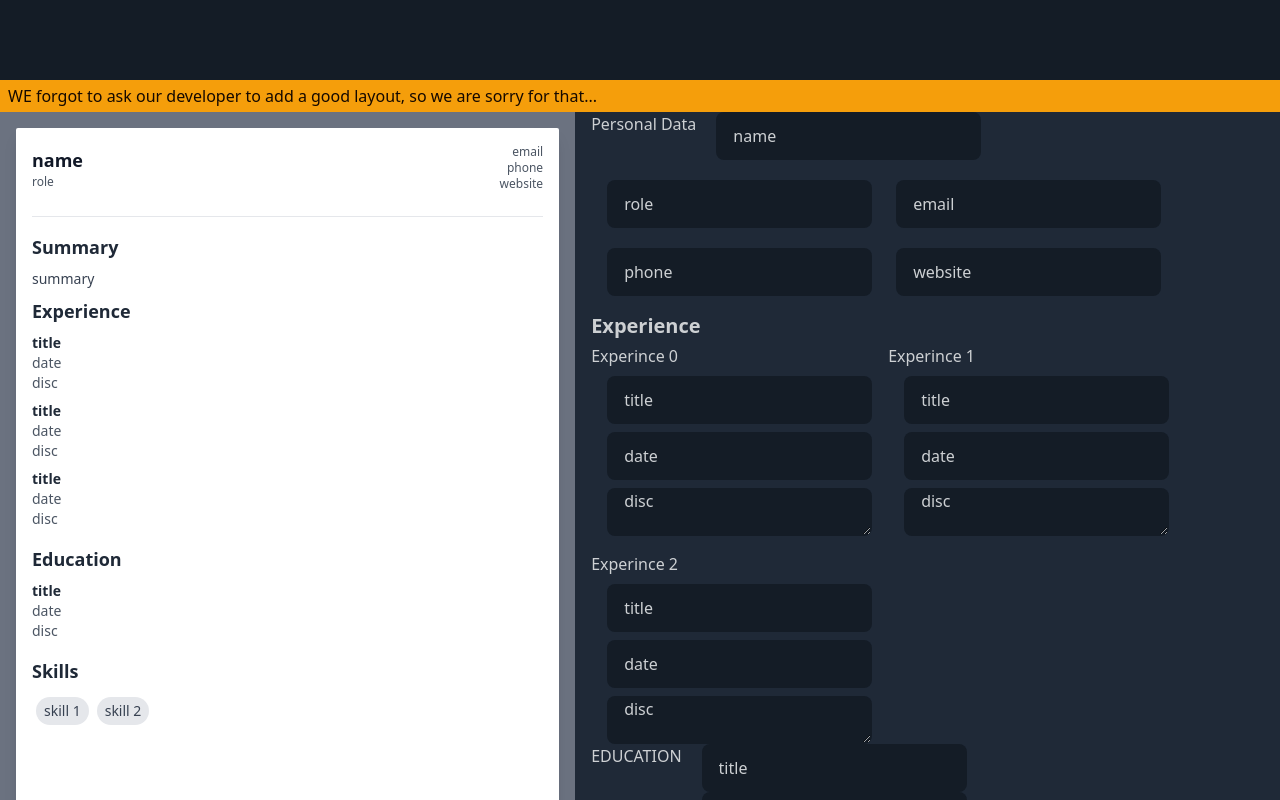
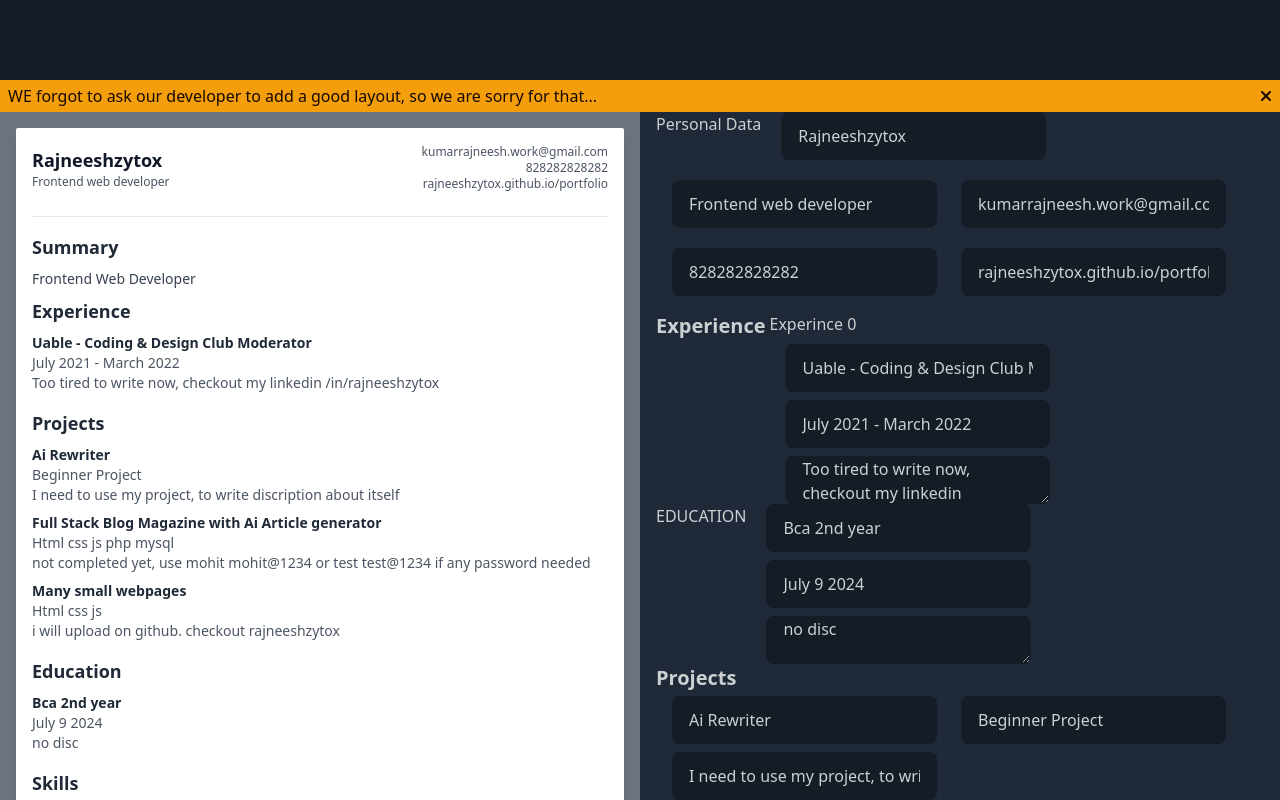
Before and after one commit to Rajneeshzytox/Ai-Resume-Builder, a React (Vite) app: page /resume-builder in a window 1280 px wide. Shown: the part 720-1520 px from the top of the page. Built offline with nearby package versions, Linux system fonts and the light colour scheme.

Commit message:
fixed naming conflict, completed input resume

```diff
--- a/src/Pages/App.jsx
+++ b/src/Pages/App.jsx
@@ -3,7 +3,7 @@
 //section import
 import Navbar from "../sections/Navbar";
 import Hero from "../sections/Hero";
-import ResumeSample from "../sections/ResumeSample";
+import ResumeSlider from "../sections/ResumeSlider";
 import Footer from "../sections/Footer";
 
 function App() {
@@ -11,7 +11,7 @@ function App() {
     <>
      <Navbar/>
     <Hero />
-    <ResumeSample />
+    <ResumeSlider />
     <Footer/>
     </>
   )
--- a/src/Pages/ResumeBuilder.jsx
+++ b/src/Pages/ResumeBuilder.jsx
@@ -3,48 +3,53 @@ import ResumeInput from '../components/ResumeInputs.jsx';
 import { useState } from 'react';
 
 export default function ResumeBuilder() {
+    const [IsAlert, setIsAlert] = useState(true);
     const [resumeData, setResumeData] = useState({
       personalData: {
-        username: 'name',
-        role: 'role',
-        email: 'email',
-        phone: 'phone',
-        website: 'website',
+        username: 'Rajneeshzytox',
+        role: 'Frontend web developer',
+        email: 'kumarrajneesh.work@gmail.com',
+        phone: '828282828282',
+        website: 'rajneeshzytox.github.io/portfolio',
       },
-      summary: 'summary',
+      summary: 'Frontend Web Developer',
       experience:[
         {
-          title: 'title',
-          date: 'date',
-          disc: 'disc',
+          title: 'Uable - Coding & Design Club Moderator',
+          date: 'July 2021 - March 2022',
+          disc: 'Too tired to write now, checkout my linkedin /in/rajneeshzytox',
         },
-        {
-          title: 'title',
-          date: 'date',
-          disc: 'disc',
-        },
-        {
-          title: 'title',
-          date: 'date',
-          disc: 'disc',
-        },
+
       ],
       project: [
         {
-          title: 'title',
-          sub: 'sub',
-          disc: 'disc',
-          skills: [],
+          title: 'Ai Rewriter',
+          sub: 'Beginner Project',
+          disc: 'I need to use my project, to write discription about itself',
+
         },
+        {
+          title: 'Full Stack Blog Magazine with Ai Article generator',
+          sub: 'Html css js php mysql',
+          disc: 'not completed yet, use mohit mohit@1234 or test test@1234 if any password needed',
+
+        },
+        {
+          title: 'Many small webpages',
+          sub: 'Html css js',
+          disc: 'i will upload on github. checkout rajneeshzytox',
+
+        },
+
       ],
       education: [
         {
-          title: 'title',
-          date: 'date',
-          disc: 'disc',
+          title: 'Bca 2nd year',
+          date: 'July 9 2024',
+          disc: 'no disc',
         },
       ],
-      skills: ['skill 1', 'skill 2',],
+      skill: ['Frontend',],
     })
 
     // functoi n to chanage personalData
@@ -74,6 +79,23 @@ export default function ResumeBuilder() {
       setResumeData({ ...resumeData, education: newEducation });
     };
 
+    // change education function
+    const changeProject =  (index, field, value) => {
+      const newProject = [...resumeData.project];
+      newProject[index][field] = value;
+      setResumeData({ ...resumeData, project: newProject });
+    };
+
+    // change education function
+    const changeSkill =  (index, value) => {
+      const newskill = [...resumeData.skill]
+      newskill[index] = value;
+      console.log({...resumeData, newskill})
+      setResumeData({...resumeData, skill: newskill})
+
+    }
+
+
   return (<>
       <section className="hero bg-base-300 min-h-screen relative">
       <div className="hero-content text-center">
@@ -92,10 +114,21 @@ export default function ResumeBuilder() {
           <a href="#resume-builder" className="tooltip tooltip-bottom tooltip-primary scroll-smooth" data-tip="Scroll Down"><i className="fa-solid fa-chevron-down animate-bounce"></i></a>
         </div>
       </div>
+
     </section>
-    <p className='px-2 py-1 bg-warning text-warning-content'>
-        WE forgot to ask our developer to add a good layout, so we are sorry for that...
+{(IsAlert) ?
+    <div id='tempAlert-layoutMsg' className='flex justify-between items-center px-2 py-1 text-warning-content bg-warning '>
+    <p className=''>
+        WE forgot to ask our developer to add a good layout, so we are sorry for that... {IsAlert}
         </p>
+        <a onClick={() => setIsAlert(!IsAlert)}>
+        <i className="fa-solid fa-multiply cursor-pointer " ></i>
+        </a>
+      </div>
+    : null
+
+}
+
     <section id="resume-builder" className="min-h-screen flex flex-col-reverse md:flex-row">
         <ResumeSamples data={resumeData} />
         <ResumeInput
@@ -104,6 +137,8 @@ export default function ResumeBuilder() {
           OnChange_summary={chanageSummary}
           OnChange_experience={changeExperience}
           OnChange_education={changeEducation}
+          OnChange_project={changeProject}
+          OnChange_skill={changeSkill}
         />
     </section>
 
--- a/src/components/ResumeInputs.jsx
+++ b/src/components/ResumeInputs.jsx
@@ -8,9 +8,11 @@ export default function ResumeInput({
   OnChange_summary,
   OnChange_experience,
   OnChange_education,
+  OnChange_project,
+  OnChange_skill,
 }) {
   return (
-    <section className="px-4 form flex flex-wrap *:flex *:flex-wrap *:gap-1">
+    <section className="px-4 w-full min-h-screen form flex flex-wrap *:flex *:flex-wrap *:gap-1">
       <div className="">
         <h3>Personal Data</h3>
         <input
@@ -82,11 +84,11 @@ export default function ResumeInput({
       {/* EDUCATION */}
       <div >
         <h3>EDUCATION</h3>
-      <div className="flex flex-wrap gap-4">
+      <div className="flex flex-wrap gap-2">
         {/* map func for experience array*/}
         {
             data.education.map((edu, index) => (
-                <div key={index} className=" flex flex-col">
+                <div key={index} className=" flex flex-col gap-2">
                     <input type="text" className="input bg-base-300 ml-4" value={edu.title} name="title" onChange={(e) => OnChange_education(index, 'title', e.target.value)} />
                     <input type="text" className="input bg-base-300 ml-4" value={edu.date} name="date" onChange={(e) => OnChange_education(index, 'date', e.target.value)} />
                     <textarea className="input bg-base-300 ml-4" value={edu.disc} name="disc" onChange={(e) => OnChange_education(index, 'disc', e.target.value)} />
@@ -96,10 +98,38 @@ export default function ResumeInput({
       </div>
       </div>
 
+    {/* Project */}
+    <div>
+      <h3 className={inputHeading}>Projects</h3>
+      <div className="flex flex-wrap gap-2">
+      {
+          data.project.map((proj, index) =>(
+            <div key={index} className="flex flex-wrap gap-2">
+            <input className="input bg-base-300 ml-4" type="text" name="title" value={proj.title} placeholder="Project Title" onChange={(e)=>OnChange_project(index, 'title', e.target.value)} />
+            <input className="input bg-base-300 ml-4" type="text" name="sub" value={proj.sub} placeholder="Project Sub title" onChange={(e)=>OnChange_project(index, 'sub', e.target.value)} />
+            <input className="input bg-base-300 ml-4" type="text" name="disc" value={proj.disc} placeholder="Project discription" onChange={(e)=>OnChange_project(index, 'disc' ,e.target.value)} />
+            </div>
+          ))
+        }
+      </div>
+    </div>
+
       <div className="w-full">
-        <h3>Summary</h3>
+        <h3 className={inputHeading}>Summary</h3>
         <textarea className="textarea ml-4 bg-base-300 mx-auto w-[90%]" value={data.summary} onChange={OnChange_summary}/>
       </div>
+
+      <div>
+        <h3 className={inputHeading}>Skills</h3>
+        <div className="flex flex-wrap gap-2">
+          {
+            data.skill.map((skills ,index) => (
+              <input  key={index} type="text" value={skills} className="input bg-base-300" onChange={(e)=> OnChange_skill(index, e.target.value)}></input>
+            ))
+          }
+        </div>
+      </div>
+
     </section>
   );
 }
--- a/src/components/ResumeSamples.jsx
+++ b/src/components/ResumeSamples.jsx
@@ -2,10 +2,10 @@ export default function ResumeSamples({ data }) {
     console.log(data)
   return (
     <div
-      className="bg-neutral min-h-screen h-screen p-4 flex justify-center text-sm"
+      className="bg-neutral min-w-[50%] min-h-screen p-4 flex justify-center text-sm"
 
     >
-      <div className="bg-white shadow-lg rounded-sm w-full max-w-3xl aspect-[1/1.414] p-4">
+      <div className="bg-white shadow-lg rounded-sm w-full  p-4">
         {/* top section of resume */}
         <header className="border-b pb-6 mb-4 text-xs">
           <div className="flex items-center justify-between">
@@ -47,6 +47,24 @@ export default function ResumeSamples({ data }) {
         </section>
 
         <section className="mb-4">
+          <h2 className="text-lg font-bold text-gray-800 mb-2">Projects</h2>
+          <ul>
+            {
+              // EXPERIENCE
+                data.project.map((exp, index) => (
+                <li key={index} className="mb-2">
+                    <h3 className="text-md font-semibold text-gray-800">
+                    {exp.title}
+                    </h3>
+                    <p className="text-gray-600">{exp.sub}</p>
+                    <p className="text-gray-600">{exp.disc}</p>
+                </li>
+                ))
+            }
+          </ul>
+        </section>
+
+        <section className="mb-4">
           <h2 className="text-lg font-bold text-gray-800 mb-2">Education</h2>
           <ul>
             {
@@ -68,7 +86,7 @@ export default function ResumeSamples({ data }) {
           <ul className="flex flex-wrap">
 
             {
-                data.skills.map((skill, key) =>
+                data.skill.map((skill, key) =>
                     <li key={key} className="bg-gray-200 rounded-full px-2 py-1 m-1 text-gray-700">
                         {skill}
                     </li>
--- a/src/sections/ResumeSample.jsx
+++ b/src/sections/ResumeSlider.jsx
@@ -7,7 +7,7 @@ const resume = [
   "https://i.ibb.co/8mggmtL/images.jpg",
 ];
 
-const ResumeSample = () => {
+const ResumeSlider = () => {
   return (
     <section
       id="resumeSection"
@@ -50,4 +50,4 @@ const ResumeSample = () => {
   );
 };
 
-export default ResumeSample;
+export default ResumeSlider;
```
